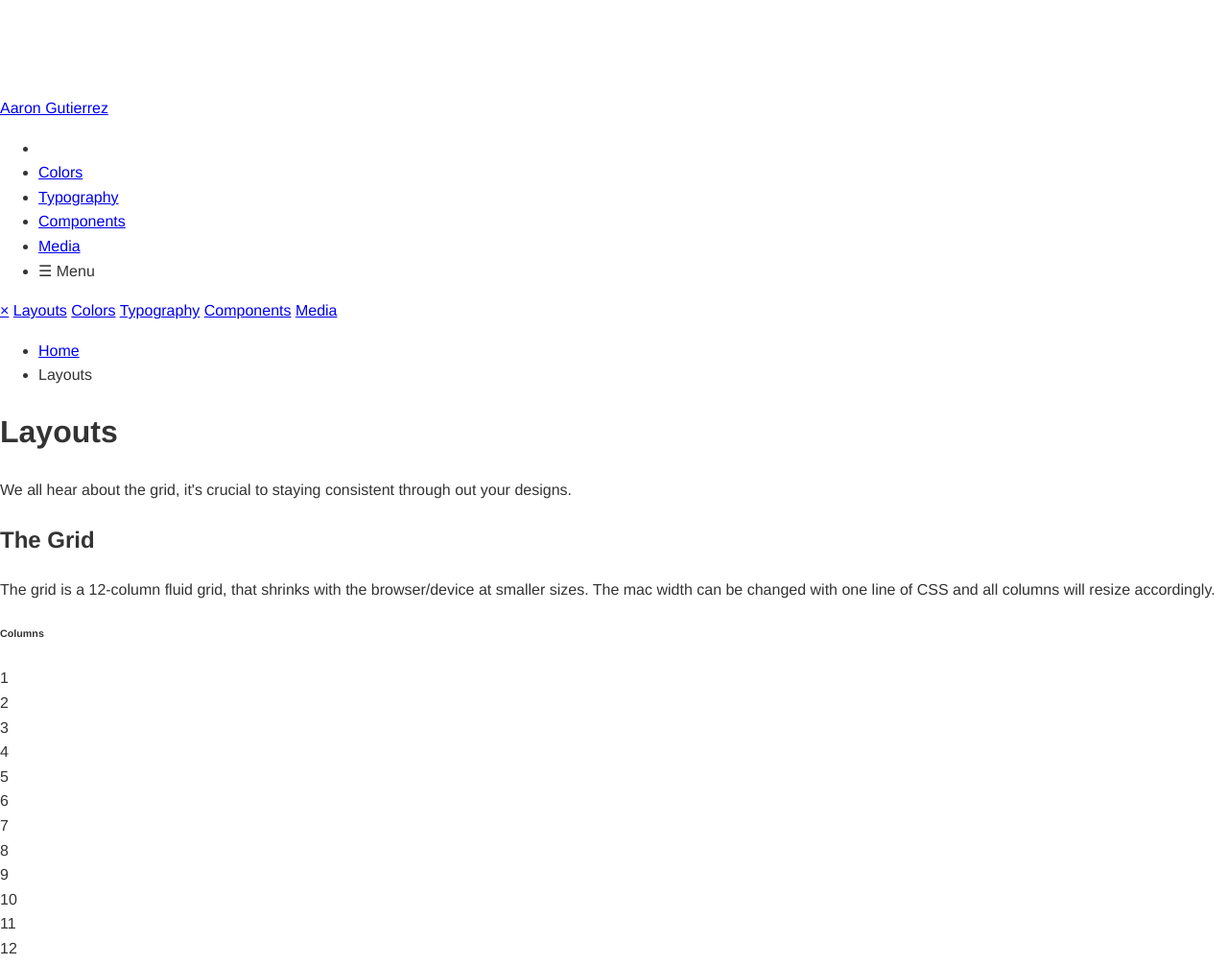
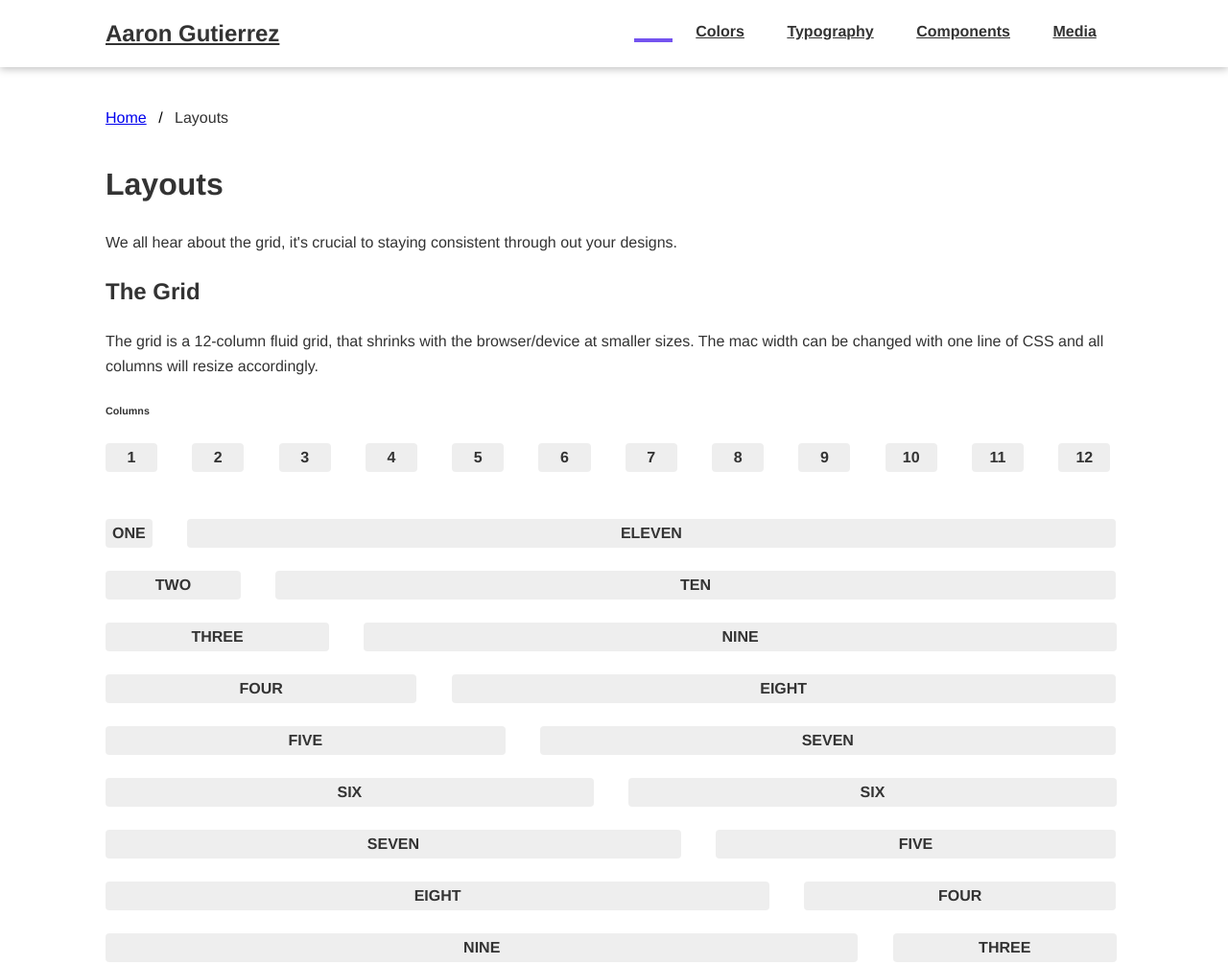
Before and after one commit to Mutabisque6/Surfing-The-Web, a plain HTML site: page layouts.html in a window 1280 px wide. Shown: the top 1006 px of the page at 96% size. Drawn offline with Linux system fonts and the light colour scheme.

Commit message:
uploading style

```diff
--- a/css/style.css
+++ b/css/style.css
@@ -1,11 +1,10 @@
-@import url('https://fonts.googleapis.com/css?family=Raleway&display=swap');
 /* Base Styles
 ------------------------------------------------------*/
 body {
     font-size: 16px;
     line-height: 1.6;
     font-weight: 400;
-    font-family: 'helvetica', Arial, sans-serif;
+    font-family: Helvetica, Arial, sans-serif;
     color: #333;
     margin-top: 100px;
 }
@@ -31,3 +30,218 @@ img {
 .home h1 {
     margin-top: 0;
 }
+/* Navigation
+------------------------------------------------------*/
+nav {
+    position: fixed;
+    background: #FFF;
+    top: 0;
+    left: 0;
+    width: 100%;
+    z-index: 1;
+    box-shadow: 0 2px 8px 0 rgba(0,0,0,0.25);
+}
+nav a {
+    color: #333;
+    font-weight: bold;
+}
+nav .topnav li.mobile {
+    display: none;
+}
+@media (max-width: 903px) {
+    nav .topnav ul li {
+        display: none;
+    }
+    nav .topnav ul li.mobile {
+        display: inline-block;
+    }
+    nav .eight.columns,
+    nav .four.columns {
+        width: 48%;
+    }
+}
+.logo {
+    font-size: 24px;
+    margin-top: 16px;
+}
+.logo a:hover {
+    color: #7453EF;
+    text-decoration: none;
+}
+.topnav {
+    text-align: right;
+}
+.topnav ul {
+    margin: 0;
+    padding: 0;
+}
+.topnav ul li {
+    display: inline-block;
+    vertical-align: top;
+}
+.topnav a {
+    padding: 20px;
+    border-bottom: 4px solid #FFF;
+    display: block;
+    transition: background-color 0.8s ease;
+}
+.topnav a.active {
+    padding: 20px;
+    border-bottom: 4px solid #7453EF;
+    color: #7453EF;
+}
+.topnav a:hover {
+    background: #7453EF;
+    border-bottom: 4px solid #7453EF;
+    color: #FFF;
+    text-decoration: none;
+}
+.slidenav {
+    height: 100%;
+    width: 0;
+    position: fixed;
+    z-index: 1;
+    top: 0;
+    left: 0;
+    background-color: #111;
+    overflow-x: hidden;
+    transition: 0.5s;
+    padding-top: 60px;
+}
+.slidenav a {
+    padding: 8px 8px 8px 32px;
+    text-decoration: none;
+    color: #818181;
+    display: block;
+    transition: 0.3s;
+}
+.slidenav a:hover {
+    color: #f1f1f1;
+    text-decoration: none;
+}
+.slidenav .closebtn {
+    position: absolute;
+    top: 0;
+    right: 25px;
+    font-size: 36px;
+    margin-left: 50px;
+}
+@media screen and (max-height: 450px) {
+    .slidenav {
+        padding-top: 15px;
+    }
+    .slidenav a {
+        font-size: 18px;
+    }
+}
+/* Breadcrumbs
+------------------------------------------------------*/
+ul.breadcrumb {
+    padding: 10px 16px 10px 0;
+    list-style: none;
+}
+ul.breadcrumb li{
+    display: inline;
+}
+ul.breadcrumb li+li:before {
+    padding: 8px;
+    color: black;
+    content: "/\00a0"
+}
+/* Grid
+------------------------------------------------------*/
+.container {
+    position: relative;
+    max-width: 1060px;
+    margin: 0 auto;
+    padding: 0 20px;
+}
+.column,
+.columns {
+    display: inline-block;
+    vertical-align: top;
+    margin-left: 3%;
+}
+.column:first-child,
+.columns:first-child {
+    margin-left: 0;
+}
+.one.column {
+    width: 4.6%;
+}
+.one.columns {
+    width: 5.1%;
+}
+.two.columns {
+    width: 13.3%;
+}
+.three.columns {
+    width: 22%;
+}
+.four.columns {
+    width: 30.6%;
+}
+.five.columns {
+    width: 39.3%;
+}
+.six.columns {
+    width: 48%;
+}
+.seven.columns {
+    width: 56.6%;
+}
+.eight.columns {
+    width: 65.3%;
+}
+.nine.columns {
+    width: 74%;
+}
+.ten.columns {
+    width: 82.6%;
+}
+.eleven.columns {
+    width: 91.3%;
+}
+.twelve.columns {
+    width: 100%;
+    margin-left: 0;
+}
+@media (max-width: 550px) {
+    .one.column,
+    .one.columns,
+    .two.columns,
+    .four.columns,
+    .five.columns,
+    .six.columns,
+    .seven.columns,
+    .eight.columns,
+    .nine.columns,
+    .ten.columns,
+    .eleven.columns,
+    .twelve.columns {
+        width 100%;
+    }
+    .column,
+        .columns {
+        margin-left: 0%;
+    }
+}
+.example-grid .column,
+.example-grid .columns {
+    background: #EEE;
+    text-align: center;
+    border-radius: 4px;
+    text-transform: uppercase;
+    height: 30px;
+    line-height: 30px;
+    margin-bottom: 24px;
+    font-weight: 600;
+}
+
+/* Footer
+------------------------------------------------------*/
+footer {
+    border-top: 1px solid #E1E1E1;
+    margin-top: 48px;
+    padding: 24px 0 0;
+}
```
